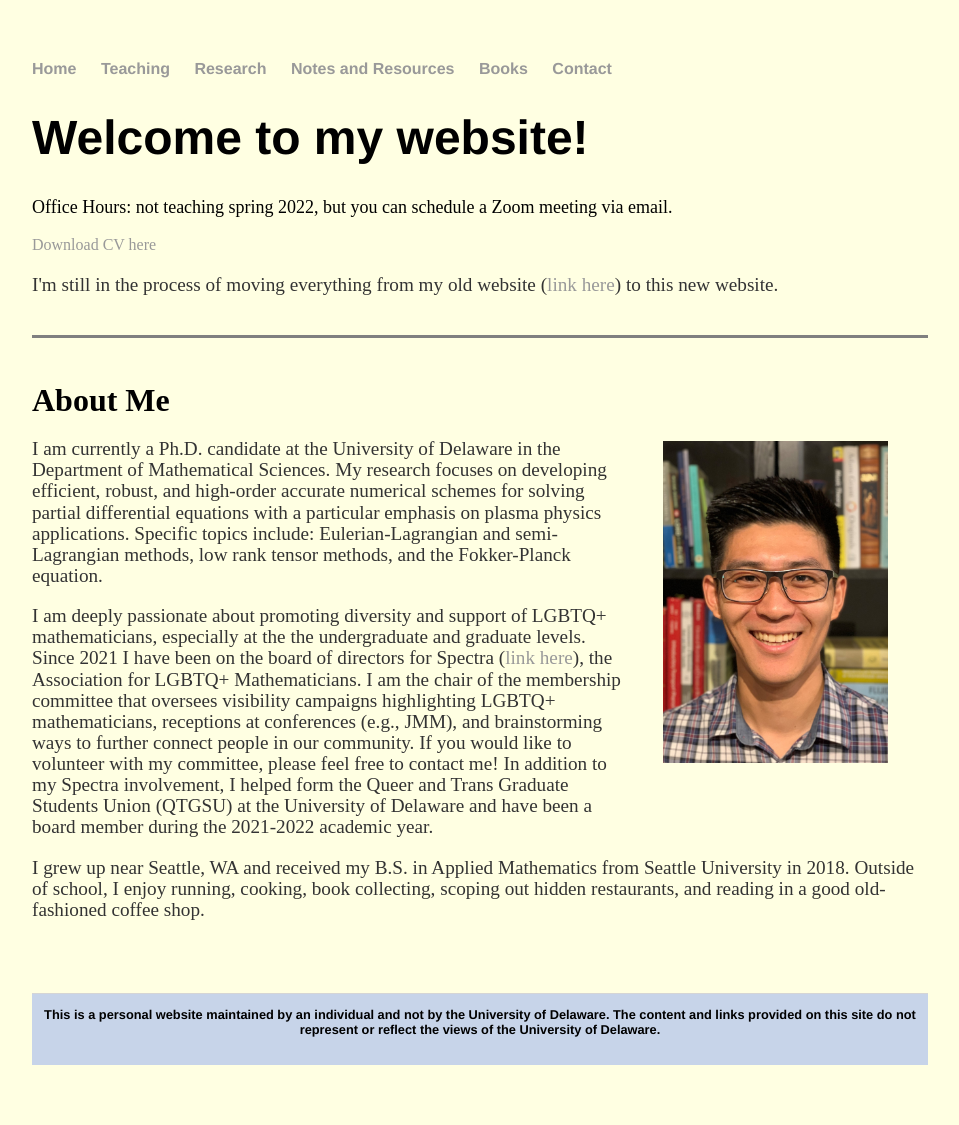
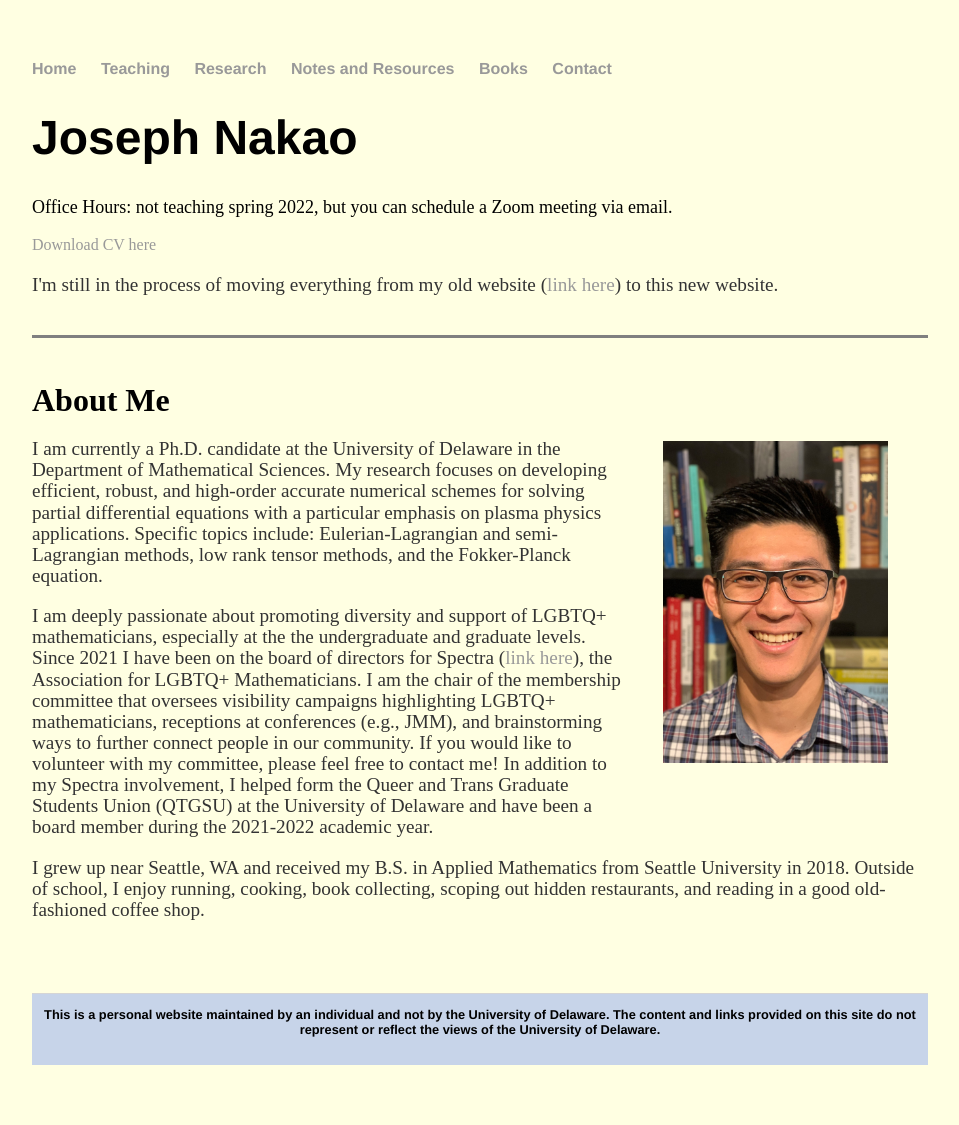
Before and after one commit to jhknakao/jhknakao.github.io, a Jekyll site: the page built from index.html, in a window 1280 px wide. Shown: the whole page, without its empty margins (160-1119 px from the left). Built offline with Jekyll 4.4.1, drawn with Linux system fonts in a browser that asks for light colours.

Commit message:
Update index.html

```diff
--- a/index.html
+++ b/index.html
@@ -3,7 +3,7 @@ layout: default
 title: Joseph Nakao's Homepage
 ---
 <div class="blurb">
-	<h1>Welcome to my website!</h1>
+	<h1>Joseph Nakao</h1>
 	<font size="4">Office Hours: not teaching spring 2022, but you can schedule a Zoom meeting via email.</font>
 	<br>
 	<br>
```
